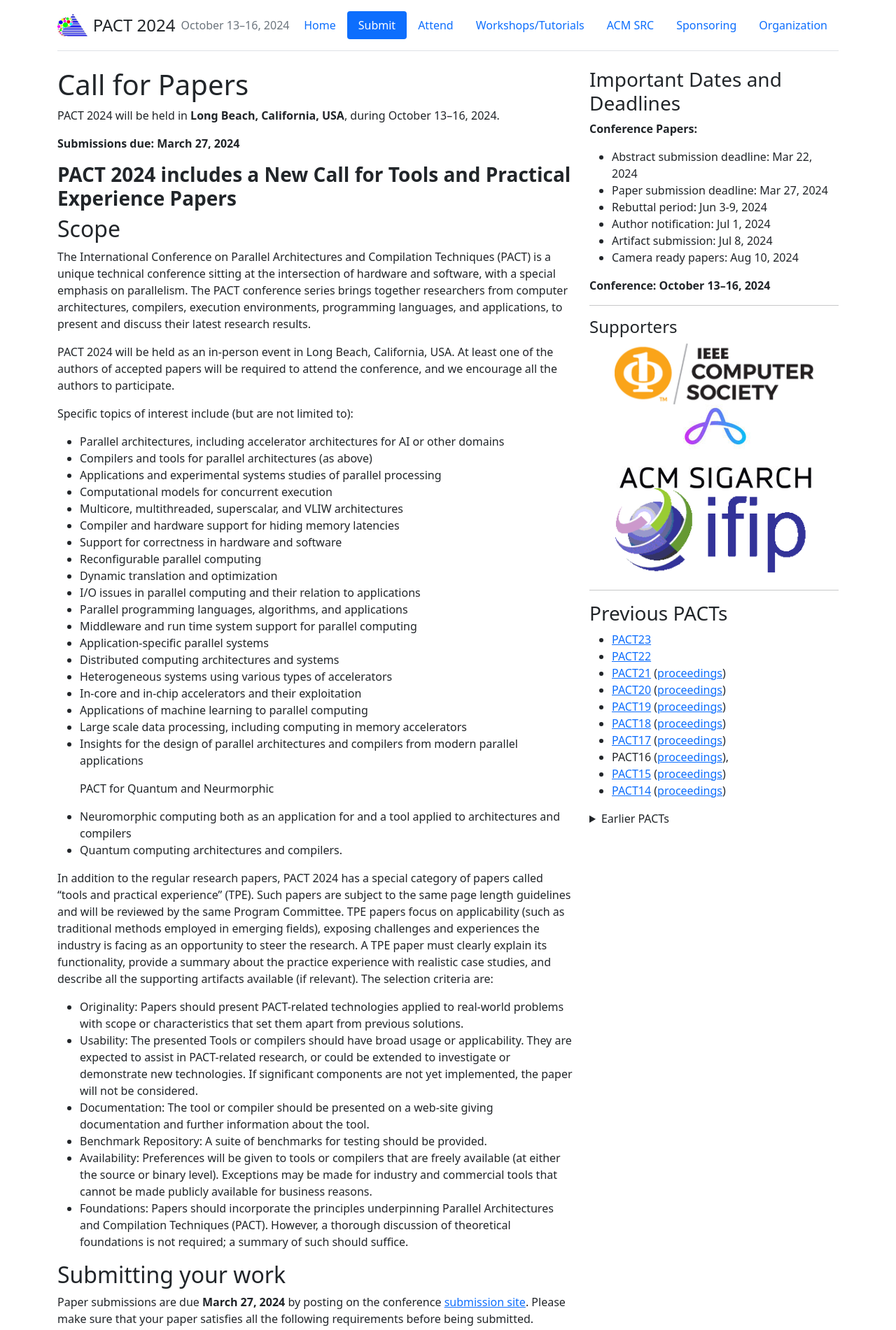
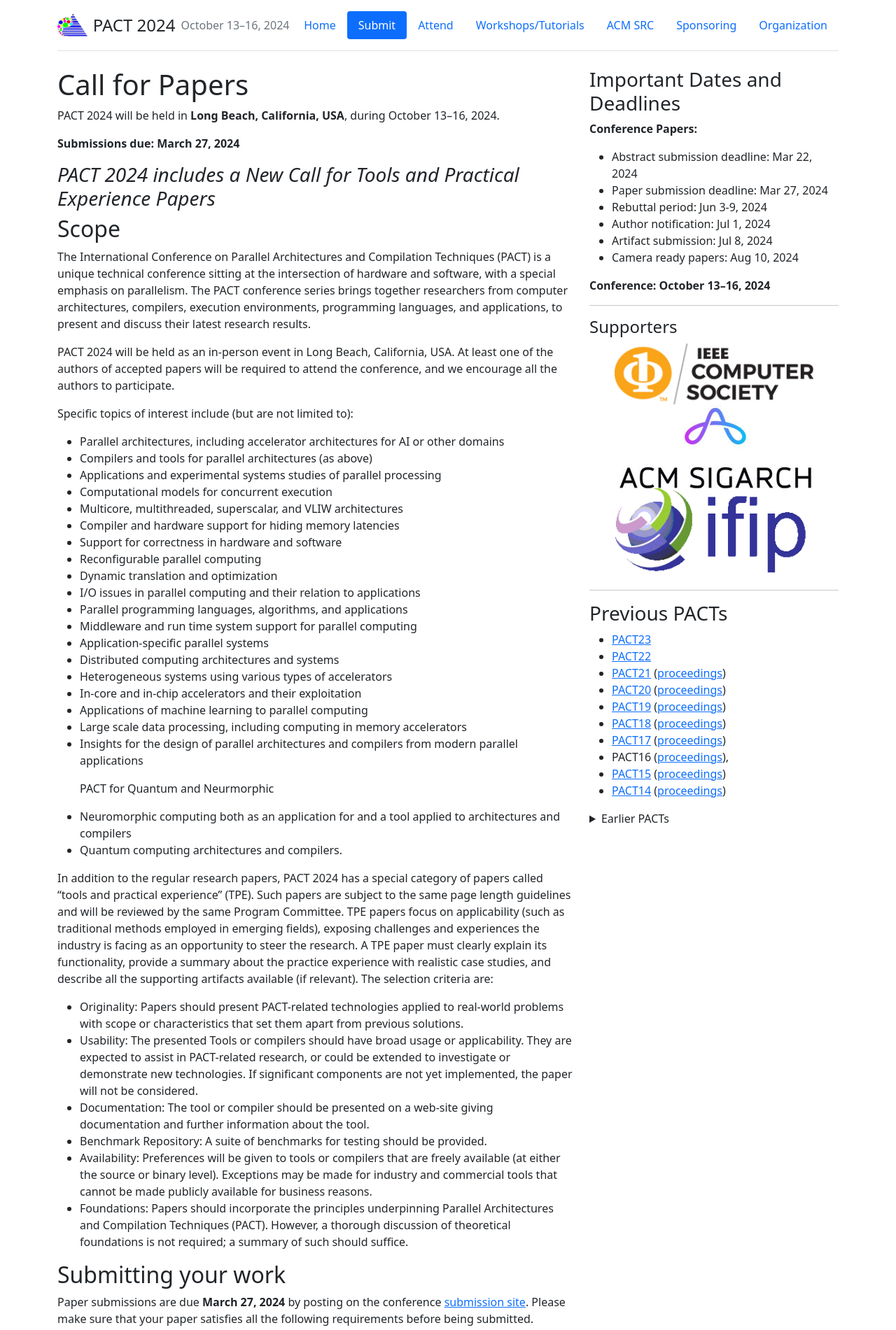
Before and after one commit to pact2024/pact2024.github.io, a Jekyll site: the page built from submit/index.md, in a window 1280 px wide. Shown: the top 1901 px of the page at 70% size. Built offline with Jekyll 4.4.1, drawn with Linux system fonts in a browser that asks for light colours.

Commit message:
Updated CFP

```diff
--- a/_includes/call_for_papers.md
+++ b/_includes/call_for_papers.md
@@ -5,7 +5,7 @@
 
 **Submissions due: March 27, 2024**
 
-### **PACT 2024 includes a New Call for Tools and Practical Experience Papers**
+### *PACT 2024 includes a New Call for Tools and Practical Experience Papers*
 
 ## Scope
 
```
